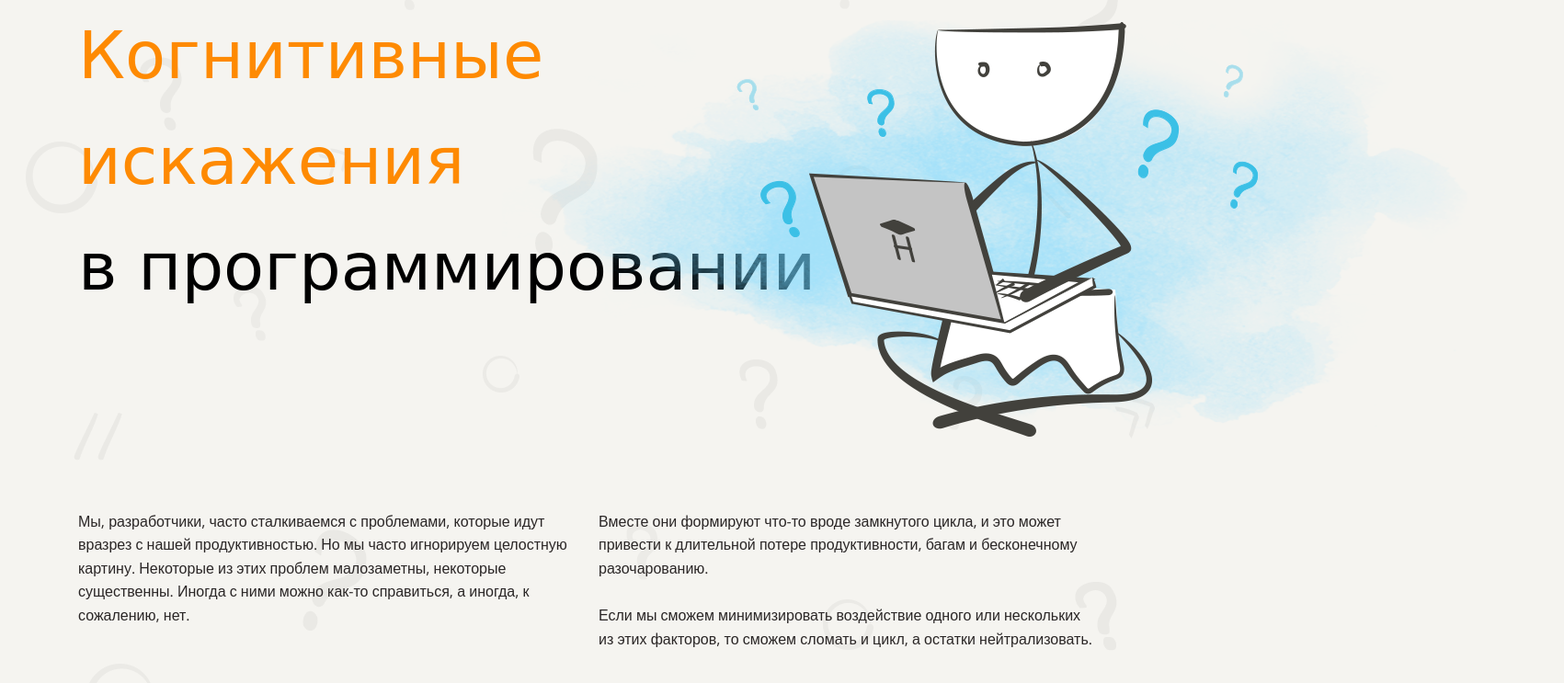
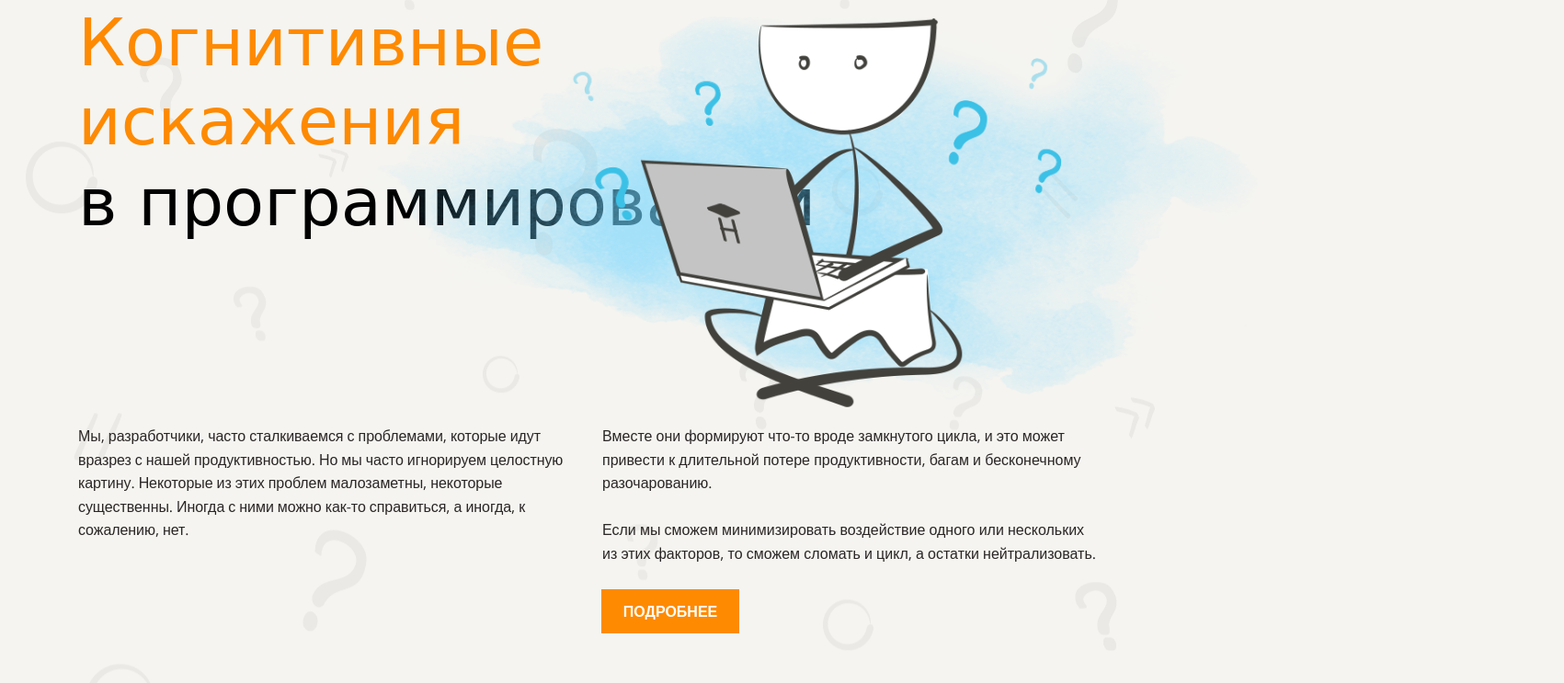
Before and after one commit to gbsk-an/layout-designer-project-lvl1, a plain HTML site: page index.html in a window 1280 px wide. Shown: the part 97-840 px from the top of the page at 92% size, 1701 px wide, since content can reach past the window. Drawn offline with nearby package versions, Linux system fonts and the light colour scheme; a web font is replaced by a local one.

Commit message:
Some changes

```diff
--- a/index.html
+++ b/index.html
@@ -10,24 +10,25 @@
     <title>Когнитивные искажения gbsk-an</title>
 </head>
 <body>
-    <div class="banner">
-        <div class="wrapper">
+    <div class="wrapper">
+        <div class="banner">
             <img class="main_photo" src="images/main.png" alt="main_photo">
-            <h1 class="title_orange">Когнитивные<br>искажения</h1>
+            <h1 class="title_orange">Когнитивные
+            <h1 class="title_orange">искажения</h1>
             <h1 class="title_black">в программировании</h1>
             <div class="intro">
                 <p class="padding-right">Мы, разработчики, часто сталкиваемся с проблемами, которые идут вразрез с нашей продуктивностью. Но мы часто игнорируем целостную картину. Некоторые из этих проблем малозаметны, некоторые существенны. Иногда с ними можно как-то справиться, а иногда, к сожалению, нет.</p>
                 <p>Вместе они формируют что-то вроде замкнутого цикла, и это может привести к длительной потере продуктивности, багам и бесконечному разочарованию.<br>
-                    <br>Если мы сможем минимизировать воздействие одного или нескольких из этих факторов, то сможем сломать и цикл, а остатки нейтрализовать.</p>
+                <br>Если мы сможем минимизировать воздействие одного или нескольких из этих факторов, то сможем сломать и цикл, а остатки нейтрализовать.</p>
             </div>
             <a href="" class="btn">подробнее</a>
-        </div>
+         </div>
     </div>
     <div class="video_block">
         <div class="wrapper_2">
             <h2 class="video_title_black">Что же это такое,</h2>
             <h2 class="video_title_orange">когнитивные искажения?</h2>
-            <p>Что такое когнитивные искажения. Petrovna Channel</p>
+            <p class="p_video">Что такое когнитивные искажения. Petrovna Channel</p>
             <img class="video" src="images/Video.png" alt="video">
         </div>
     </div>
--- a/styles/header.css
+++ b/styles/header.css
@@ -1,8 +1,8 @@
-.banner {
+.wrapper {
     position: relative;
 }
 
-.banner::before {
+.wrapper::before {
     display: block;
     content: '';
     position: absolute;
@@ -15,7 +15,7 @@
     z-index: -1;
 }
 
-.wrapper {
+.banner {
     margin: 0 auto;
     max-width: 1110px;
     padding-bottom: 100px;
@@ -26,18 +26,23 @@
 
 .title_orange {
     margin: 0;
+    line-height: 86px;
     color: var(--primary-color);
 }
 
 .title_black {
     margin: 0;
+    padding-top: 9px;
     padding-bottom: 206px;
+    line-height: 100%;
 }
 
 .main_photo {
     position: absolute;
+    width: 1082px;
+    height: 525px;
     top: 55px;
-    left: 461px;
+    left: 299px;
     bottom: 334px;
     z-index: 0;
 }
@@ -51,10 +56,13 @@
 .intro > p {
     margin: 0;
     width: 540px;
+    line-height: 160%;
 }
 
 .padding-right {
-    padding-right: 26px;
+    padding-right: 30px;
+    letter-spacing: -0.07px;
+    line-height: 161%;
 }
 
 .btn {
@@ -66,11 +74,11 @@
     font-size: 16px;
     font-weight: bold;
     text-transform: uppercase;
-    padding: 19px 0;
+    padding: 13px 1px;
     max-width: 148px;
     text-align: center;
-    margin-top: 40px;
-    margin-left: 567px;
+    margin-top: 25px;
+    margin-left: 569px;
 }
 
 .btn:hover {
--- a/styles/main.css
+++ b/styles/main.css
@@ -34,6 +34,7 @@ h3 {
 
 p {
     font-family: 'Open Sans', sans-serif;
+    font-weight: 400;
     font-size: 16px;
     line-height: 1.6em;
     color: var(--text-color);
--- a/styles/video_block.css
+++ b/styles/video_block.css
@@ -25,6 +25,11 @@
     padding-bottom: 30px;
 }
 
+.p_video {
+    margin: 0;
+    padding-top: 27px;
+}
+
 .video {
     border: none;
     z-index: 1;
```
